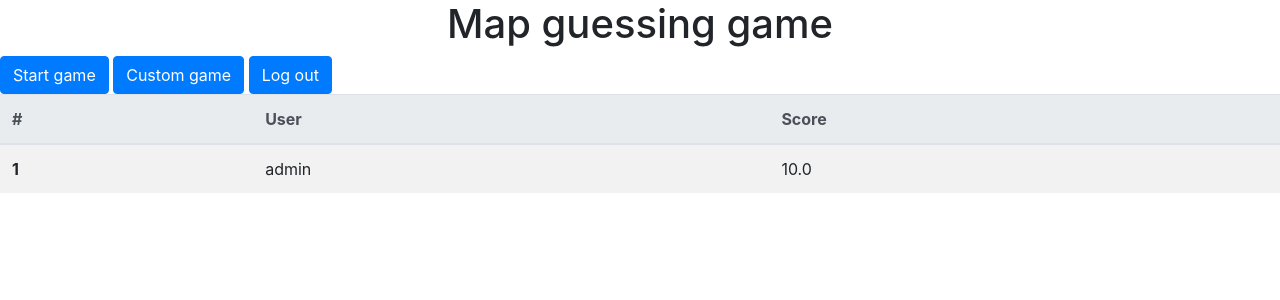
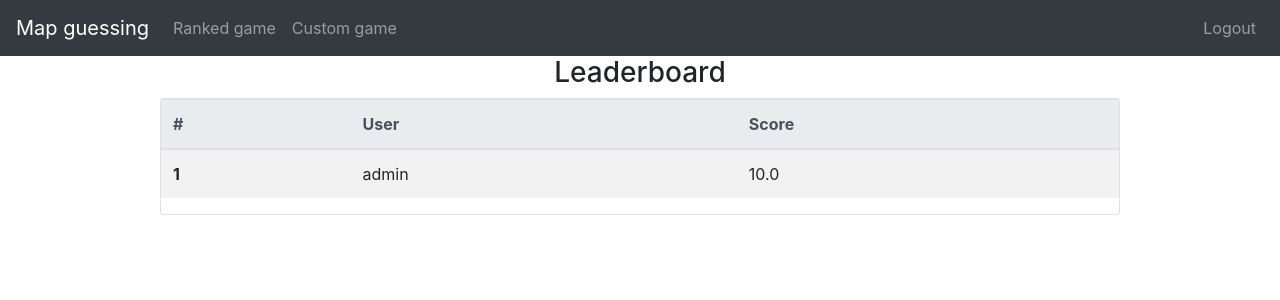
Before and after one commit to Macbor811/map-guessing, a Flask app: page / in a window 1280 px wide. Shown: the top 300 px of the page. Run offline with Flask 2, Linux system fonts and the light colour scheme; the visitor is signed in with stand-in values (Sample User, id 1); data comes from the database, SQL or seed files in the repository; tables that the repository leaves empty hold one stand-in row (values such as "Sample post"); parts of the project's set-up code (start-up, migrations or seed data) failed here and were passed over; some libraries are stand-ins or nearby versions.

Commit message:
UI improvements

```diff
--- a/templates/index.html
+++ b/templates/index.html
@@ -4,15 +4,34 @@
     <meta charset="UTF-8">
     <title>Title</title>
     <link rel="stylesheet" href="https://maxcdn.bootstrapcdn.com/bootstrap/4.5.2/css/bootstrap.min.css">
+    <script src="https://ajax.googleapis.com/ajax/libs/jquery/3.5.1/jquery.min.js"></script>
     <script src="https://maxcdn.bootstrapcdn.com/bootstrap/4.5.2/js/bootstrap.min.js"></script>
 </head>
 <body>
-    <div class="text-center">
-        <h1>Map guessing game</h1>
-    </div>
-    <a class="btn btn-primary" href="/game">Start game</a>
-    <a class="btn btn-primary" href="/game-settings">Custom game</a>
-    <a class="btn btn-primary" href="/logout">Log out</a>
+
+<nav class="navbar navbar-expand-lg navbar-dark bg-dark">
+    <ul class="navbar-nav mr-auto">
+        <li class="nav-item active">
+            <a class="navbar-brand" href="/">Map guessing</a>
+        </li>
+        <li class="nav-item">
+            <a class="nav-link" href="/game">Ranked game</a>
+        </li>
+        <li class="nav-item">
+            <a class="nav-link" href="/game-settings">Custom game</a>
+        </li>
+    </ul>
+    <ul class="navbar-nav ml-auto">
+        <li class="nav-item ">
+            <a class="nav-link" href="/logout">Logout</a>
+        </li>
+    </ul>
+</nav>
+
+<h3 class="h3 text-center">Leaderboard</h3>
+<div class="d-flex justify-content-center">
+    <div class="card w-75">
+
     <table class="table table-striped">
         <thead class="thead-light">
         <tr>
@@ -31,5 +50,7 @@
         {% endfor %}
         </tbody>
     </table>
+</div>
+</div>
 </body>
 </html>
```
Also changed, not shown: templates/round.html (+39 -2 lines), templates/round_result.html (+21 -5 lines). Lines whose indentation alone changed are shown as unchanged.
